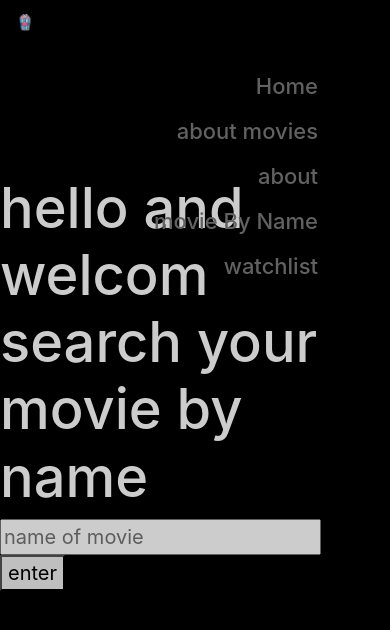
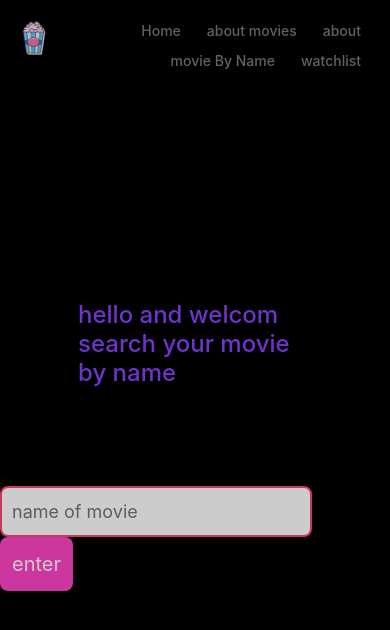
Before and after one commit to sunnyAonep/Movie-Wiki, a plain HTML site: page html/movieByName.html in a window 390 px wide. Drawn offline with nearby package versions, Linux system fonts and the light colour scheme.

Commit message:
fix style mobile and bugs

```diff
--- a/css/MoviesByStyle.css
+++ b/css/MoviesByStyle.css
@@ -28,10 +28,32 @@ body {
   width: 100%;
   bottom: 30vh;
 }
-#inputContain > h1{
-  font-size: 56px;
+#inputContain > h1 {
+  padding: 20%;
+  font-size: 36px;
+  color: #8a41ff;
+  margin-bottom: 20px;
+}
 
+input[type="text"] {
+  padding: 10px;
+  font-size: 18px;
+  border: 2px solid #ff4574;
+  border-radius: 8px;
+  outline: none;
 }
+
+#inputContain > form >button {
+  padding: 12px;
+  font-size: 20px;
+  background-color: #ff45c7;
+  color: #fff;
+  border: none;
+  border-radius: 8px;
+  cursor: pointer;
+  transition: background-color 0.3s ease;
+}
+
 #container {
     height: 100%;
     width: 80%;
@@ -204,3 +226,73 @@ ul li.active{
 .navbar-brand{
   width: 5%;
 }
+
+@media (max-width: 767px) {
+  .navbar-brand {
+      width: 10%;
+  }
+
+  .nav-link {
+      padding: 0.5rem;
+  }
+  .navbar {
+    display: flex;
+    align-items: center;
+    flex-wrap: nowrap;
+    flex-direction: row;
+}
+  ul {
+      margin: 0;
+      padding: 0;
+  }
+
+  ul li {
+      display: inline-block;
+      margin: 0 5px;
+      width: 30px;
+      height: 30px;
+      border-radius: 50%;
+      text-align: center;
+      font-size: 14px;
+      line-height: 30px;
+      cursor: pointer;
+      background-position: 0 -30px;
+      transition: background-position 0.5s;
+  }
+
+  ul li.active {
+      color: #fff;
+      background-image: linear-gradient(#ff4568, #ff4568);
+      background-repeat: no-repeat;
+      background-position: 0 0;
+  }
+
+  .btn1,
+  .btn2 {
+      display: inline-flex;
+      align-items: center;
+      font-size: 14px;
+      font-weight: 500;
+      color: #aaaaaa;
+      background: transparent;
+      outline: none;
+      border: none;
+      cursor: pointer;
+  }
+
+  .btn1 img,
+  .btn2 img {
+      width: 16px;
+  }
+  #container {
+    display: grid;
+    grid-template-columns: repeat(2, 1fr);
+    gap: 20px;
+    text-align: center;
+    margin-bottom: 20px;
+}
+
+  #inputContain > h1 {
+      font-size: 24px;
+  }
+}
--- a/css/singelMovieStyle.css
+++ b/css/singelMovieStyle.css
@@ -2,26 +2,32 @@ body {
     margin: 0;
     background: linear-gradient(to bottom, hsl(0, 0%, 13%), hsl(0, 0%, 0%));
     font-family: Arial, sans-serif;
-    overflow: hidden;
+    overflow-x: hidden;
+    color: #f7f7f7;
 }
-#allPage{
+
+#theMovieById{
+    height: 100vh;
+}
+#allPage {
     position: relative;
 }
+
 #userSingelMovie {
-    color: #f7f7f7;
     height: 75vh;
     min-width: 100%;
     display: flex;
     flex-direction: column;
-    justify-content: space-evenly;
+    justify-content: center;
     align-items: center;
 }
+
 #card {
     position: absolute;
     left: 2.5%;
     top: 25%;
     height: 50%;
-    width: 100%;
+    width: 95%;
     border-radius: 10px;
     display: flex;
     z-index: 10;
@@ -29,131 +35,156 @@ body {
     flex-direction: column;
     align-items: flex-start;
     opacity: 90%;
+    background: rgba(0, 0, 0, 0.8);
+    flex-wrap: nowrap;
 }
+
 #backgroundImg {
     position: absolute;
     width: 100%;
     height: 100%;
     z-index: -1;
 }
+
 #posterImg {
-    height: 60%;
+    height: 100vh;
     width: 100%;
     z-index: 0;
     opacity: 60%;
     filter: sepia(0.29) saturate(0.9) brightness(0.6) contrast(1.2);
 }
-#title{
-    color: #f7f7f7;
-    --font-bold: 700;
-    font-weight: var(--font-bold);
-    font-size: 56px;
-    height: 10%;
-    width: 50%;
+
+#title {
+    color: #f99158;
+    font-size: 2rem;
+    margin-top: 10px;
 }
-#release_date_and_time{
+
+#release_date_and_time {
     color: #f99158;
     font-size: 14px;
     display: flex;
-    align-items: flex-end;
+    align-items: center;
     gap: 10px;
     height: 10%;
-    width: 25%;
+    width: 80%; /* Adjusted width for better responsiveness */
 }
-#likebutton{
+
+#likebutton {
     display: flex;
     position: relative;
+    margin-top: 10px;
 }
-button{
-    border-radius: 10px ;
+
+button {
+    border-radius: 10px;
     height: 4rem;
     width: 10rem;
-    color: #ff601c;
-    border: 2px solid #3c3c3c;
+    color: #fff;
+    background: #ff601c;
+    border: none;
     font-weight: 600;
-    transition: border .2s;
-    background: hsla(0,0%,8%,.87);
-    outline: 2px solid #3c3c3c;
-    transition:all 0.5s ease 0s;
+    transition: all 0.5s ease 0s;
 }
-button:hover{
-    outline: 3px solid #ff601c;
+
+button:hover {
     height: 4.5rem;
     width: 10.5rem;
 }
-#geners{
+
+#geners {
     color: #f99158;
     font-size: 14px;
+    margin-top: 10px;
 }
-#actorsTitle{
+
+#actorsTitle {
     display: flex;
     justify-content: space-between;
     height: 4rem;
-    width: 30%;
+    width: 80%;
     color: #f7f7f7;
+    margin-top: 10px;
 }
-#actors{
-    width: 70%;
+
+#actors {
+    width: 85%;
     color: #adb6bd;
-    overflow-y: scroll;
-    font-size: smaller;
+    overflow-y: auto;
     font-size: 14px;
+    margin-top: 5px;
 }
-#overview{
+
+#overview {
     color: #adb6bd;
     font-size: 14px;
     max-width: 600px;
+    margin-top: 10px;
 }
+
 .navbar {
-    position: absolute;
+    position: fixed;
+    top: 0;
+    left: 0;
+    right: 0;
     display: flex;
-    width: 100%;
-    -ms-flex-align: center;
-    align-items: center;
-    -ms-flex-pack: justify;
     padding: 0.5rem 1rem;
     z-index: 1000;
+    background: rgba(0, 0, 0, 0.8);
 }
-.navbar-brand{
+
+.navbar-brand {
     width: 5%;
 }
 
 .nav-link {
     display: block;
     padding: 0.5rem 1rem;
+    color: #fff;
 }
+
 a {
-    color: rgb(255, 253, 253);
     text-decoration: none;
-    background-color: transparent;
 }
 
 a:hover {
-    color: #f7f7f7;
-    text-transform:capitalize;
     text-decoration: underline;
-    text-shadow: 1px 1px 2px rgb(255, 255, 255), 0 0 1em blue
+    text-shadow: 1px 1px 2px rgb(255, 255, 255), 0 0 1em blue;
 }
+
 .nav-link:focus, .nav-link:hover {
     text-decoration: none;
 }
-.nav-item{
+
+.nav-item {
     width: max-content;
     position: relative;
     cursor: pointer;
 }
-.nav-item::after{
+
+.nav-item::after {
     content: "";
     position: absolute;
     bottom: -5px;
     height: 4px;
     width: 100%;
     left: 0;
-    background-color: rgb(128, 128, 128);
+    background-color: #f99158;
     transition: 0.5s;
     transition-timing-function: ease;
     transform: scaleX(0);
 }
-.nav-item:hover::after{
+
+.nav-item:hover::after {
     transform: scaleX(1);
 }
+
+@media (max-width: 768px) {
+    #release_date_and_time {
+        width: 100%;
+    }
+
+    #actorsTitle {
+        width: 100%;
+    }
+}
--- a/css/style.css
+++ b/css/style.css
@@ -65,10 +65,6 @@ background: radial-gradient(circle, rgba(251,110,63,1) 68%, rgba(246,12,5,1) 100
     border-radius: 25px;
 }
 
-#navbar{
-    background: linear-gradient(hsl(0, 0%, 0%),hsl(0, 0%, 47%), hsl(0, 0%, 0%));
-
-}
 .imgOne{
     position: relative;
     image-rendering: crisp-edges;
@@ -89,10 +85,6 @@ left: 2%;
 button:hover {
     background: none;
 }
-.nav-link {
-    display: block;
-    padding: 0.5rem 1rem;
-}
 .carousel {
     width: 100%;
     height: 45vh;
@@ -106,33 +98,63 @@ button:hover {
     object-position: bottom;
 }
 .navbar {
-    position: absolute;
+    position: sticky;
+    border-radius: 10px;
+    width: 90%;
+    top: 0;
+    left: 0;
+    right: 0;
     display: flex;
-    width: 100%;
-    -ms-flex-align: center;
-    align-items: center;
-    -ms-flex-pack: justify;
+    justify-content: space-between; /* Adjusted */
     padding: 0.5rem 1rem;
     z-index: 1000;
+    background: rgba(0, 0, 0, 0.8);
 }
+
+.navbar-brand {
+    width: 5%;
+}
+
 .nav-link {
     display: block;
     padding: 0.5rem 1rem;
+    color: #fff;
 }
+
 a {
-    color: rgb(123, 123, 123);
     text-decoration: none;
-    background-color: transparent;
 }
 
 a:hover {
-    color: #f7f7f7;
-    text-transform:capitalize;
     text-decoration: underline;
-    text-shadow: 1px 1px 2px rgb(255, 255, 255), 0 0 1em blue
+    text-shadow: 1px 1px 2px rgb(255, 255, 255), 0 0 1em blue;
 }
+
 .nav-link:focus, .nav-link:hover {
     text-decoration: none;
+}
+
+.nav-item {
+    width: max-content;
+    position: relative;
+    cursor: pointer;
+}
+
+.nav-item::after {
+    content: "";
+    position: absolute;
+    bottom: -5px;
+    height: 4px;
+    width: 100%;
+    left: 0;
+    background-color: #f99158;
+    transition: 0.5s;
+    transition-timing-function: ease;
+    transform: scaleX(0);
+}
+
+.nav-item:hover::after {
+    transform: scaleX(1);
 }
 .carousel-caption > h5{
     color: #ffffff;
@@ -209,13 +231,18 @@ a:hover {
     }
 
     .navbar {
-        position: absolute;
+        position: sticky;
+        border-radius: 10px;
+        width: 90%;
+        top: 0;
+        left: 0;
+        right: 0;
         display: flex;
-        align-items: center;
+        justify-content: space-between;
         padding: 0.5rem 1rem;
         z-index: 1000;
+        background: rgba(0, 0, 0, 0.8);
         flex-wrap: nowrap;
-        flex-direction: row;
     }
 
     .navbar-brand {
--- a/javascript/movieById.js
+++ b/javascript/movieById.js
@@ -81,5 +81,9 @@
     btnId.addEventListener('click' , (e) =>{
       e.preventDefault();
       let idVul = imgsId.value;
-      getIdByUser(idVul)
+      if (idVul == "") {
+        alert("try again put a name of movie")
+      }else{
+        getIdByUser(idVul)
+      }
     })
```
